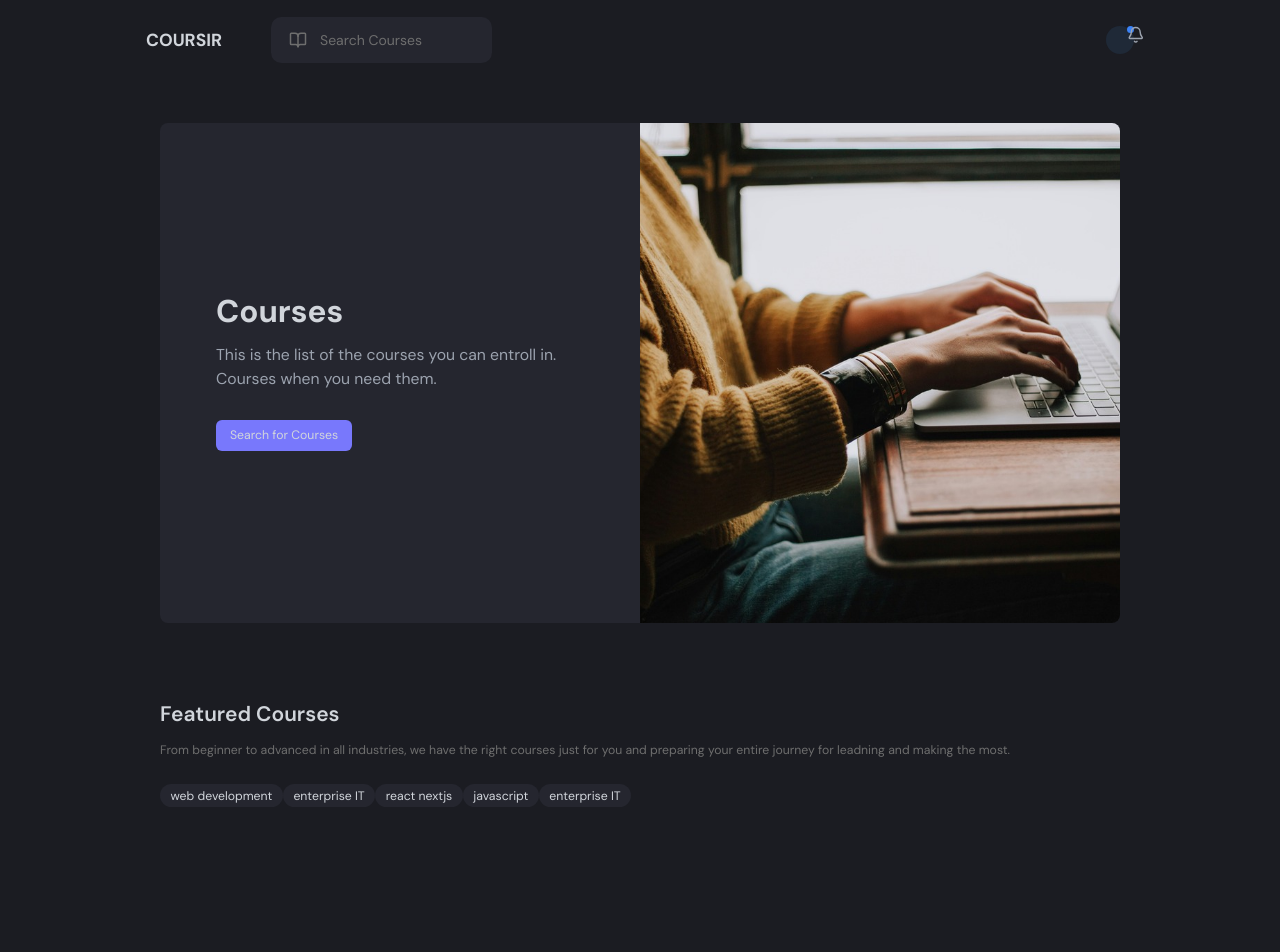
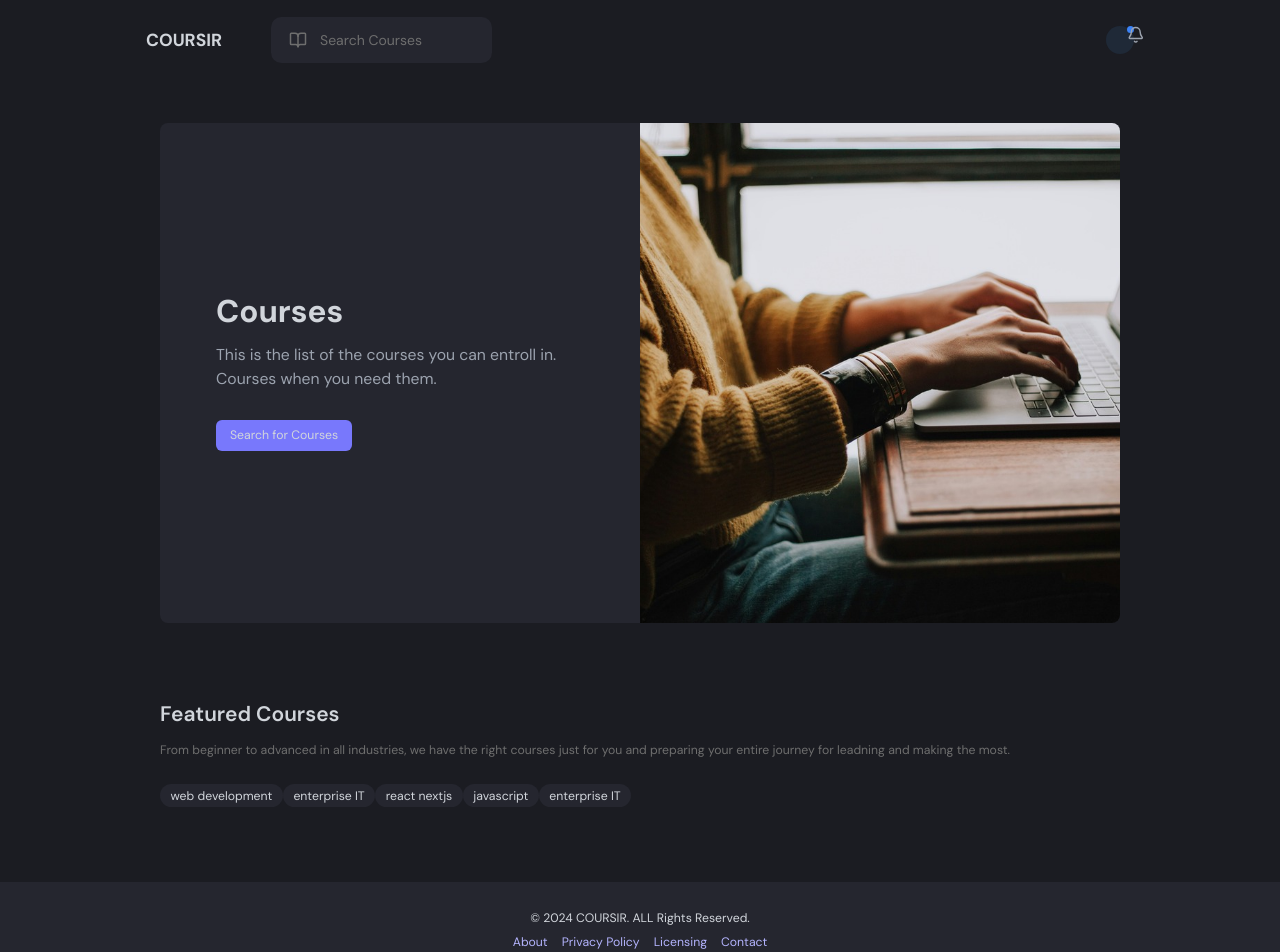
Before and after one commit to L0GI0/Coursir, a Next.js app: page / in a window 1280 px wide. Shown: the top 952 px of the page. Before the commit the page ends 847 px from the top, so only its background shows below. Built offline with nearby package versions, Linux system fonts and the light colour scheme.

Commit message:
feat: add landing page skeleton | add page footer

```diff
--- a/src/app/(nondashboard)/landing/page.tsx
+++ b/src/app/(nondashboard)/landing/page.tsx
@@ -5,6 +5,38 @@ import { motion } from 'framer-motion';
 import Link from 'next/link';
 import Image from 'next/image';
 import { useCarousel } from '@/hooks/useCarousel';
+import { Skeleton } from '@/components/ui/skeleton';
+
+const LoadingSkeleton = () => {
+    return (
+        <div className="landing-skeleton">
+            <div className="landing-skeleton__hero">
+                <div className="landing-skeleton__hero-content">
+                    <Skeleton className="landing-skeleton__title"/>
+                    <Skeleton className="landing-skeleton__subtitle"/>
+                    <Skeleton className="landing-skeleton__subtitle-secondary"/>
+                    <Skeleton className="landing-skeleton__button"/>
+                </div>
+                    <Skeleton className="landing-skeleton__hero-image"/>
+            </div>
+
+            <div className="landing-skeleton__featured">
+                <Skeleton className="landing-skeleton__title"/>
+                <Skeleton className="landing-skeleton__description"/>
+            </div>
+            <div className="landing-skeleton__tags">
+                {[1,2,3,4,5].map((_, index) => (
+                    <Skeleton key={index} className="landing-skeleton__tags"/>
+                ))}
+            </div>
+            <div className="landing-skeleton__courses">
+                {[1,2,3,4].map((_, index) => (
+                    <Skeleton key={index} className="landing-skeleton__course-card"/>
+                ))}
+            </div>
+        </div>
+    )
+}
 
 const Landing = () => {
 
--- a/src/app/page.tsx
+++ b/src/app/page.tsx
@@ -1,5 +1,6 @@
 import NonDashboardNavbar from '@/components/NonDashboardNavbar';
 import Landing from "@/app/(nondashboard)/landing/page";
+import Footer from '@/components/Footer';
 
 export default function Home() {
   return (
@@ -8,6 +9,7 @@ export default function Home() {
       <main className="nondashboard-layout__main">
         <Landing/>
       </main>
+      <Footer/>
     </div>
   );
 }
--- /dev/null
+++ b/src/components/Footer.tsx
@@ -0,0 +1,17 @@
+import Link from 'next/link'
+import React from 'react'
+
+const Footer = () => {
+  return (
+    <div className="footer"><p>&copy; 2024 COURSIR. ALL Rights Reserved.</p>
+    <div className="footer__links">
+        {["About", "Privacy Policy", "Licensing", "Contact"].map((item) =>
+        <Link key={item} href={`/${item.toLowerCase().replace(" ", "-")}`} className="footer__link">
+            {item}
+        </Link>)}
+    </div>
+    </div>
+  )
+}
+
+export default Footer
```
